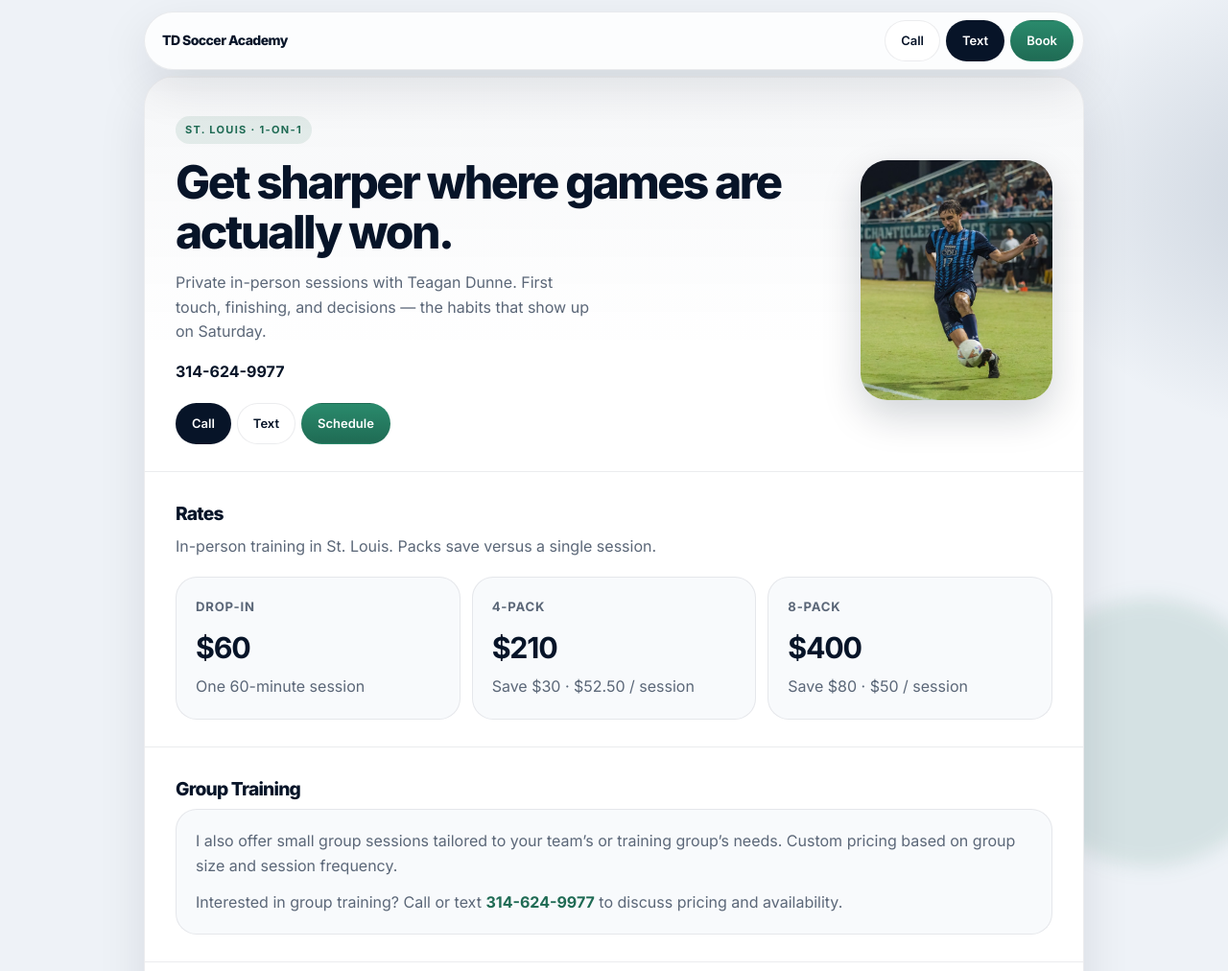
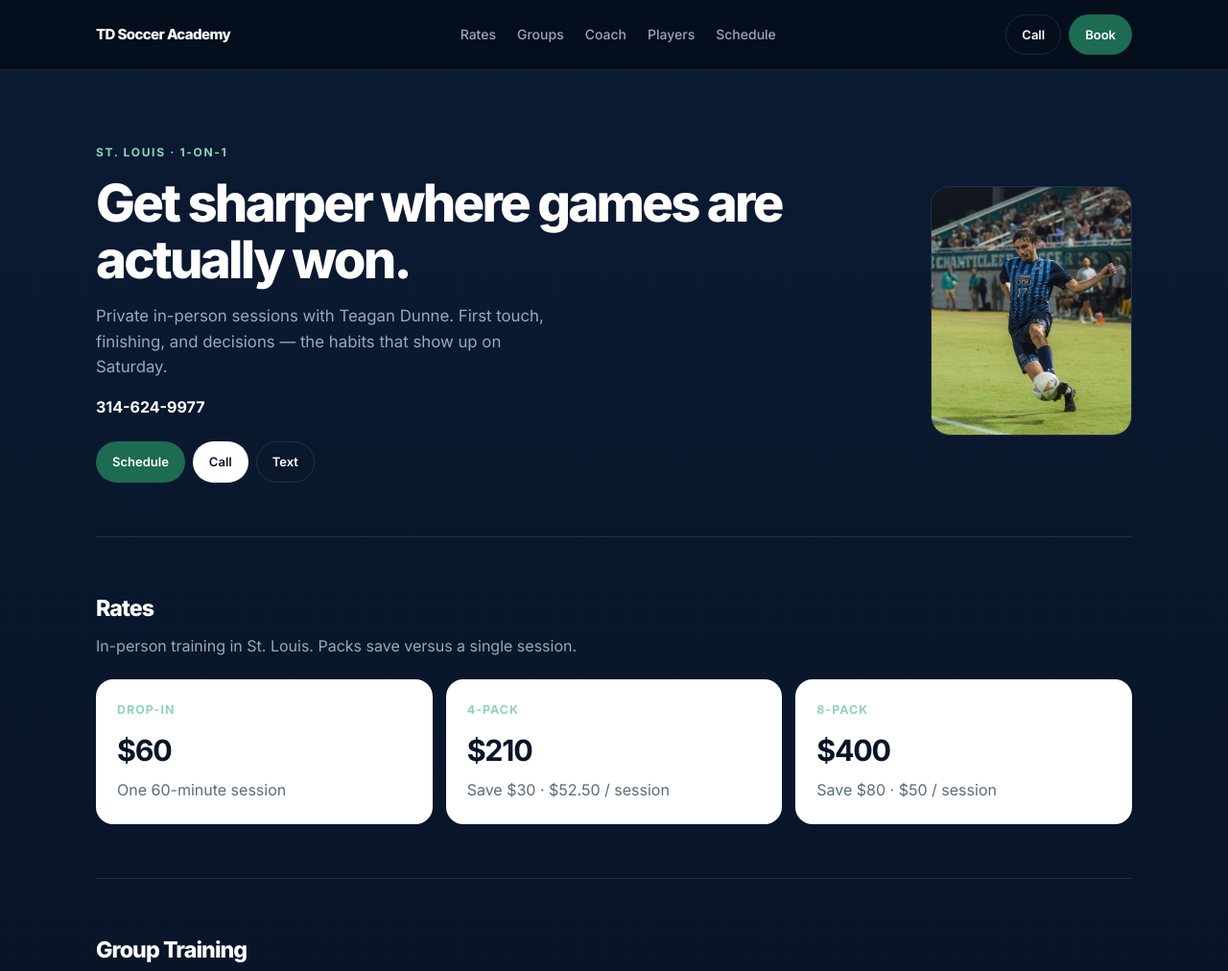
Before and after one commit to teagandunne06-ui/td-soccer-website, a plain HTML site: page index.html in a window 1280 px wide. Shown: the top 1012 px of the page at 96% size. Drawn offline with Linux system fonts and the light colour scheme; a script that the page names is missing.

Commit message:
Switch to a navy-first layout with a professional site nav.
Co-authored-by: Cursor <cursoragent@cursor.com>

```diff
--- a/index.html
+++ b/index.html
@@ -10,17 +10,15 @@
     <link href="https://fonts.googleapis.com/css2?family=Inter:wght@400;500;600;700;800&display=swap" rel="stylesheet">
     <style>
         :root {
-            --navy: #071428;
-            --navy-mid: #123056;
-            --green: #1f6b54;
-            --green-bright: #2a8a6c;
+            --navy: #081427;
+            --navy-deep: #050d1a;
+            --navy-card: #102038;
+            --green: #1c6b52;
+            --green-bright: #24866a;
             --white: #ffffff;
-            --paper: #eef2f7;
-            --card: #ffffff;
-            --line: rgba(7, 20, 40, 0.08);
-            --muted: #5b6778;
-            --shadow: 0 18px 50px rgba(7, 20, 40, 0.1);
-            --radius: 22px;
+            --muted: #9aa8bc;
+            --line: rgba(255, 255, 255, 0.1);
+            --radius: 18px;
         }
 
         * { box-sizing: border-box; margin: 0; padding: 0; }
@@ -29,58 +27,36 @@
 
         body {
             font-family: Inter, system-ui, sans-serif;
-            color: var(--navy);
+            color: var(--white);
             background:
-                radial-gradient(900px 420px at 8% -10%, rgba(42, 138, 108, 0.16), transparent 55%),
-                radial-gradient(700px 500px at 110% 8%, rgba(18, 48, 86, 0.18), transparent 50%),
-                var(--paper);
+                radial-gradient(800px 380px at 90% -10%, rgba(28, 107, 82, 0.22), transparent 55%),
+                linear-gradient(180deg, #0b1b33 0%, var(--navy) 40%, var(--navy-deep) 100%);
             line-height: 1.6;
-            font-size: 16px;
             min-height: 100vh;
-        }
-
-        body::before {
-            content: "";
-            position: fixed;
-            inset: auto -80px -120px auto;
-            width: 280px;
-            height: 280px;
-            border-radius: 50%;
-            background: rgba(31, 107, 84, 0.12);
-            filter: blur(10px);
-            animation: float 12s ease-in-out infinite;
-            pointer-events: none;
-            z-index: 0;
         }
 
         a { color: inherit; }
 
         .wrap {
-            width: min(980px, calc(100% - 28px));
+            width: min(1080px, calc(100% - 40px));
             margin-inline: auto;
-            position: relative;
-            z-index: 1;
         }
 
         header {
             position: sticky;
-            top: 12px;
-            z-index: 30;
-            padding: 0;
+            top: 0;
+            z-index: 40;
+            background: rgba(5, 13, 26, 0.88);
+            border-bottom: 1px solid var(--line);
+            backdrop-filter: blur(16px);
         }
 
         nav {
             display: flex;
             align-items: center;
             justify-content: space-between;
-            gap: 12px;
-            min-height: 58px;
-            padding: 8px 10px 8px 18px;
-            background: rgba(255, 255, 255, 0.82);
-            border: 1px solid var(--line);
-            border-radius: 999px;
-            box-shadow: var(--shadow);
-            backdrop-filter: blur(16px);
+            gap: 20px;
+            min-height: 72px;
         }
 
         .logo {
@@ -88,16 +64,34 @@
             letter-spacing: -0.04em;
             text-decoration: none;
             white-space: nowrap;
-            font-size: 14px;
-            transition: color 0.25s ease;
+            font-size: 15px;
         }
 
-        .logo:hover { color: var(--green); }
+        .logo:hover { color: #c8f0e2; }
 
-        .nav-actions {
+        .nav-links {
             display: flex;
-            flex-wrap: wrap;
-            gap: 6px;
+            align-items: center;
+            gap: 22px;
+            list-style: none;
+            margin: 0;
+            padding: 0;
+        }
+
+        .nav-links a {
+            text-decoration: none;
+            color: var(--muted);
+            font-size: 14px;
+            font-weight: 500;
+            transition: color 0.2s ease;
+        }
+
+        .nav-links a:hover { color: var(--white); }
+
+        .nav-cta {
+            display: flex;
+            gap: 8px;
+            flex-shrink: 0;
         }
 
         .btn {
@@ -111,60 +105,86 @@
             font-weight: 600;
             text-decoration: none;
             border: 1px solid transparent;
-            transition: transform 0.22s ease, box-shadow 0.22s ease, background-color 0.22s ease, border-color 0.22s ease;
+            transition: transform 0.2s ease, background-color 0.2s ease, border-color 0.2s ease;
         }
 
-        .btn:hover {
-            transform: translateY(-2px) scale(1.03);
-            box-shadow: 0 10px 22px rgba(7, 20, 40, 0.14);
-        }
+        .btn:hover { transform: translateY(-1px); }
+        .btn:active { transform: translateY(0); }
 
-        .btn:active { transform: translateY(0) scale(0.98); }
-
-        .btn-navy {
-            background: var(--navy);
+        .btn-green {
+            background: var(--green);
             color: var(--white);
         }
 
-        .btn-green {
-            background: linear-gradient(180deg, var(--green-bright), var(--green));
+        .btn-green:hover { background: var(--green-bright); }
+
+        .btn-white {
+            background: var(--white);
+            color: var(--navy);
+        }
+
+        .btn-ghost {
+            background: transparent;
+            color: var(--white);
+            border-color: var(--line);
+        }
+
+        .btn-ghost:hover { border-color: var(--white); }
+
+        .hero {
+            display: grid;
+            grid-template-columns: minmax(0, 1fr) 210px;
+            gap: 40px;
+            align-items: center;
+            padding: 72px 0 56px;
+        }
+
+        .eyebrow {
+            display: inline-block;
+            color: #8fd4b8;
+            font-size: 12px;
+            font-weight: 700;
+            letter-spacing: 0.14em;
+            text-transform: uppercase;
+            margin-bottom: 14px;
+        }
+
+        h1 {
+            font-size: clamp(2rem, 5vw, 3.4rem);
+            line-height: 1.08;
+            letter-spacing: -0.05em;
+            margin-bottom: 16px;
+            font-weight: 800;
+        }
+
+        .lede, .intro, .copy p, .rate p, footer {
+            color: var(--muted);
+        }
+
+        .lede {
+            max-width: 46ch;
+            margin-bottom: 16px;
+            font-size: 1.05rem;
+        }
+
+        .phone {
+            font-weight: 700;
+            margin-bottom: 22px;
             color: var(--white);
         }
 
-        .btn-outline {
-            background: var(--white);
-            color: var(--navy);
-            border-color: var(--line);
-        }
+        .phone a { text-decoration: none; }
+        .phone a:hover { color: #8fd4b8; }
 
-        main.shell {
-            margin: 18px auto 40px;
-            background: var(--card);
-            border: 1px solid var(--line);
-            border-radius: 32px;
-            box-shadow: var(--shadow);
-            overflow: hidden;
-            animation: rise 0.7s ease both;
-        }
-
-        .hero {
-            display: grid;
-            grid-template-columns: minmax(0, 1fr) 200px;
-            gap: 28px;
-            align-items: center;
-            padding: 40px 32px 28px;
-            background:
-                linear-gradient(180deg, rgba(18, 48, 86, 0.04), transparent 70%);
-        }
+        .hero-actions { display: flex; flex-wrap: wrap; gap: 8px; }
 
         .photo-wrap {
             justify-self: end;
-            width: 200px;
-            height: 250px;
-            border-radius: 28px;
+            width: 210px;
+            height: 260px;
+            border-radius: 20px;
             overflow: hidden;
-            box-shadow: 0 16px 40px rgba(7, 20, 40, 0.18);
-            animation: rise 0.9s 0.1s ease both;
+            border: 1px solid var(--line);
         }
 
         .photo-wrap img {
@@ -173,132 +193,75 @@
             object-fit: cover;
             object-position: 50% 18%;
             display: block;
-            transition: transform 0.6s ease;
+            transition: transform 0.5s ease;
         }
 
-        .photo-wrap:hover img { transform: scale(1.06); }
+        .photo-wrap:hover img { transform: scale(1.05); }
 
-        .eyebrow {
-            display: inline-flex;
-            padding: 6px 10px;
-            border-radius: 999px;
-            background: rgba(31, 107, 84, 0.1);
-            color: var(--green);
-            font-size: 11px;
-            font-weight: 700;
-            letter-spacing: 0.12em;
-            text-transform: uppercase;
-            margin-bottom: 14px;
+        section {
+            padding: 56px 0;
+            border-top: 1px solid var(--line);
         }
 
-        h1 {
-            font-size: clamp(1.9rem, 4.4vw, 3rem);
-            line-height: 1.08;
-            letter-spacing: -0.05em;
-            margin-bottom: 14px;
-            font-weight: 800;
-        }
-
-        .lede {
-            color: var(--muted);
-            max-width: 44ch;
-            margin-bottom: 16px;
-        }
-
-        .phone {
-            font-weight: 700;
-            margin-bottom: 20px;
-        }
-
-        .phone a {
-            text-decoration: none;
-            transition: color 0.2s ease;
-        }
-
-        .phone a:hover { color: var(--green); }
-
         h2 {
-            font-size: 1.2rem;
+            font-size: 1.45rem;
             letter-spacing: -0.04em;
-            margin-bottom: 6px;
+            margin-bottom: 8px;
             font-weight: 800;
         }
 
         h3 {
-            font-size: 0.82rem;
+            font-size: 0.78rem;
             font-weight: 700;
-            letter-spacing: 0.06em;
+            letter-spacing: 0.08em;
             text-transform: uppercase;
-            color: var(--muted);
+            color: #8fd4b8;
         }
 
-        section {
-            padding: 28px 32px;
-            border-top: 1px solid var(--line);
+        .intro { margin-bottom: 22px; max-width: 54ch; }
+
+        .intro a, .copy a, footer a {
+            color: #8fd4b8;
+            font-weight: 700;
+            text-decoration: none;
         }
 
-        .intro {
-            color: var(--muted);
-            margin-bottom: 18px;
-            max-width: 52ch;
+        .intro a:hover, .copy a:hover, footer a:hover { color: var(--white); }
+
+        .rates, .quotes {
+            display: grid;
+            grid-template-columns: repeat(3, 1fr);
+            gap: 14px;
         }
 
-        .intro a,
-        .copy a,
-        footer a {
-            color: var(--green);
-            text-decoration: none;
-            font-weight: 700;
-            transition: color 0.2s ease;
+        .rate, .quote, .copy-card {
+            background: var(--white);
+            color: var(--navy);
+            border-radius: var(--radius);
+            padding: 22px;
+            transition: transform 0.2s ease;
         }
 
-        .intro a:hover,
-        .copy a:hover,
-        footer a:hover { color: var(--navy); }
-
-        .rates,
-        .quotes {
-            display: grid;
-            grid-template-columns: repeat(3, 1fr);
-            gap: 12px;
-        }
-
-        .rate,
-        .quote,
-        .copy-card {
-            border: 1px solid var(--line);
-            border-radius: var(--radius);
-            padding: 20px;
-            background: #f8fafc;
-            transition: transform 0.25s ease, box-shadow 0.25s ease, border-color 0.25s ease;
-        }
-
-        .rate:hover,
-        .quote:hover,
-        .copy-card:hover {
-            transform: translateY(-4px);
-            box-shadow: 0 16px 32px rgba(7, 20, 40, 0.1);
-            border-color: rgba(31, 107, 84, 0.28);
-        }
+        .rate:hover, .quote:hover, .copy-card:hover { transform: translateY(-3px); }
 
         .rate strong {
             display: block;
             font-size: 1.9rem;
             letter-spacing: -0.04em;
             margin: 8px 0 4px;
+            color: var(--navy);
         }
 
-        .rate p,
-        .copy p,
-        .quote p { color: var(--muted); }
+        .rate p, .copy p { color: #5c6b7c; }
 
         .copy p { margin-bottom: 12px; }
         .copy p:last-child { margin-bottom: 0; }
 
+        .copy-card a { color: var(--green); }
+
         .quote p {
             color: var(--navy);
             margin-bottom: 14px;
-            font-size: 0.95rem;
         }
 
         .quote cite {
@@ -306,53 +269,36 @@
             font-style: normal;
             font-size: 12px;
             font-weight: 700;
-            color: var(--muted);
+            color: #5c6b7c;
         }
 
         .calendly-embed {
             min-height: 700px;
-            border: 1px solid var(--line);
             border-radius: var(--radius);
             overflow: hidden;
+            background: var(--white);
         }
 
         footer {
-            padding: 22px 32px 32px;
-            color: var(--muted);
-            font-size: 13px;
             display: flex;
             justify-content: space-between;
             gap: 12px;
             flex-wrap: wrap;
+            padding: 28px 0 48px;
+            font-size: 14px;
             border-top: 1px solid var(--line);
         }
 
-        @keyframes rise {
-            from { opacity: 0; transform: translateY(16px); }
-            to { opacity: 1; transform: translateY(0); }
-        }
-
-        @keyframes float {
-            0%, 100% { transform: translate(0, 0); }
-            50% { transform: translate(-24px, -18px); }
-        }
-
-        @media (prefers-reduced-motion: reduce) {
-            *, *::before { animation: none !important; transition: none !important; }
-        }
-
         @media (max-width: 860px) {
+            .nav-links { display: none; }
             .hero, .rates, .quotes { grid-template-columns: 1fr; }
-            .hero { padding: 28px 20px 20px; }
-            section, footer { padding-left: 20px; padding-right: 20px; }
+            .hero { padding: 36px 0 32px; gap: 24px; }
             .photo-wrap {
-                width: 132px;
-                height: 168px;
-                border-radius: 22px;
+                width: 140px;
+                height: 176px;
                 justify-self: start;
             }
-            nav { padding-left: 14px; }
-            .logo { font-size: 12px; }
+            section { padding: 40px 0; }
         }
     </style>
 </head>
@@ -361,26 +307,32 @@
         <div class="wrap">
             <nav>
                 <a class="logo" href="#top">TD Soccer Academy</a>
-                <div class="nav-actions">
-                    <a class="btn btn-outline" href="tel:3146249977">Call</a>
-                    <a class="btn btn-navy" href="sms:3146249977">Text</a>
+                <ul class="nav-links">
+                    <li><a href="#rates">Rates</a></li>
+                    <li><a href="#groups">Groups</a></li>
+                    <li><a href="#about">Coach</a></li>
+                    <li><a href="#testimonials">Players</a></li>
+                    <li><a href="#book">Schedule</a></li>
+                </ul>
+                <div class="nav-cta">
+                    <a class="btn btn-ghost" href="tel:3146249977">Call</a>
                     <a class="btn btn-green" href="#book">Book</a>
                 </div>
             </nav>
         </div>
     </header>
 
-    <main id="top" class="wrap shell">
-        <section class="hero">
+    <main id="top" class="wrap">
+        <section class="hero" style="border-top: 0;">
             <div>
                 <p class="eyebrow">St. Louis · 1-on-1</p>
                 <h1>Get sharper where games are actually won.</h1>
                 <p class="lede">Private in-person sessions with Teagan Dunne. First touch, finishing, and decisions — the habits that show up on Saturday.</p>
                 <p class="phone"><a href="tel:3146249977">314-624-9977</a></p>
-                <div class="nav-actions">
-                    <a class="btn btn-navy" href="tel:3146249977">Call</a>
-                    <a class="btn btn-outline" href="sms:3146249977">Text</a>
+                <div class="hero-actions">
                     <a class="btn btn-green" href="#book">Schedule</a>
+                    <a class="btn btn-white" href="tel:3146249977">Call</a>
+                    <a class="btn btn-ghost" href="sms:3146249977">Text</a>
                 </div>
             </div>
             <div class="photo-wrap">
@@ -462,6 +414,8 @@
                 <a href="tel:3146249977">314-624-9977</a>
                 ·
                 <a href="sms:3146249977">Text</a>
+                ·
+                <a href="#book">Schedule</a>
             </span>
         </footer>
     </main>
```
